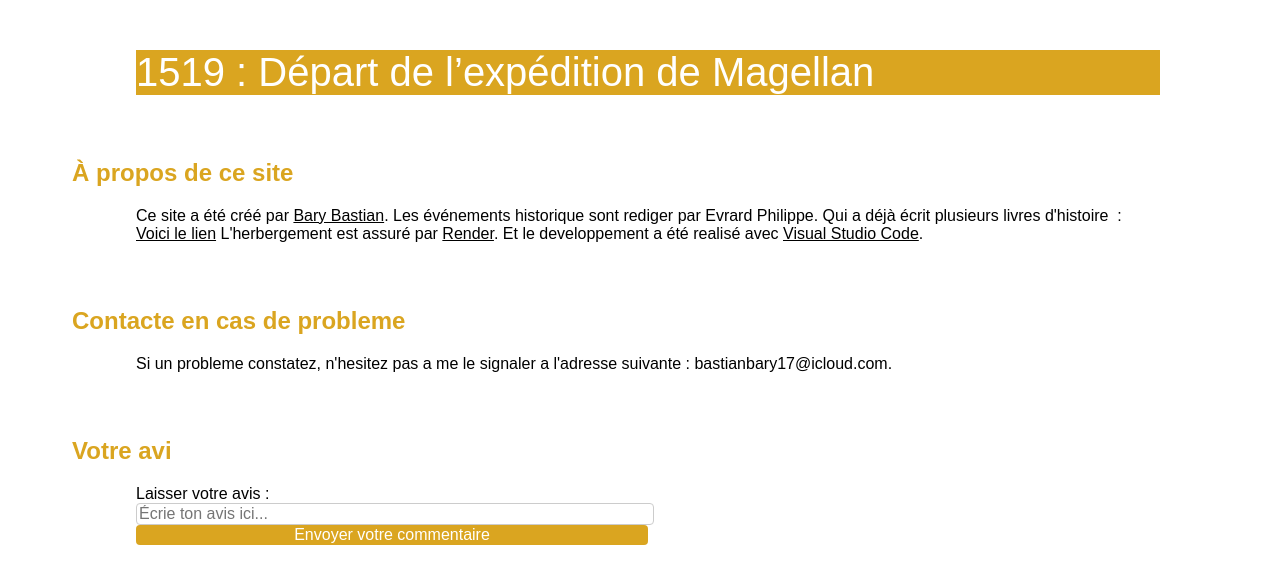
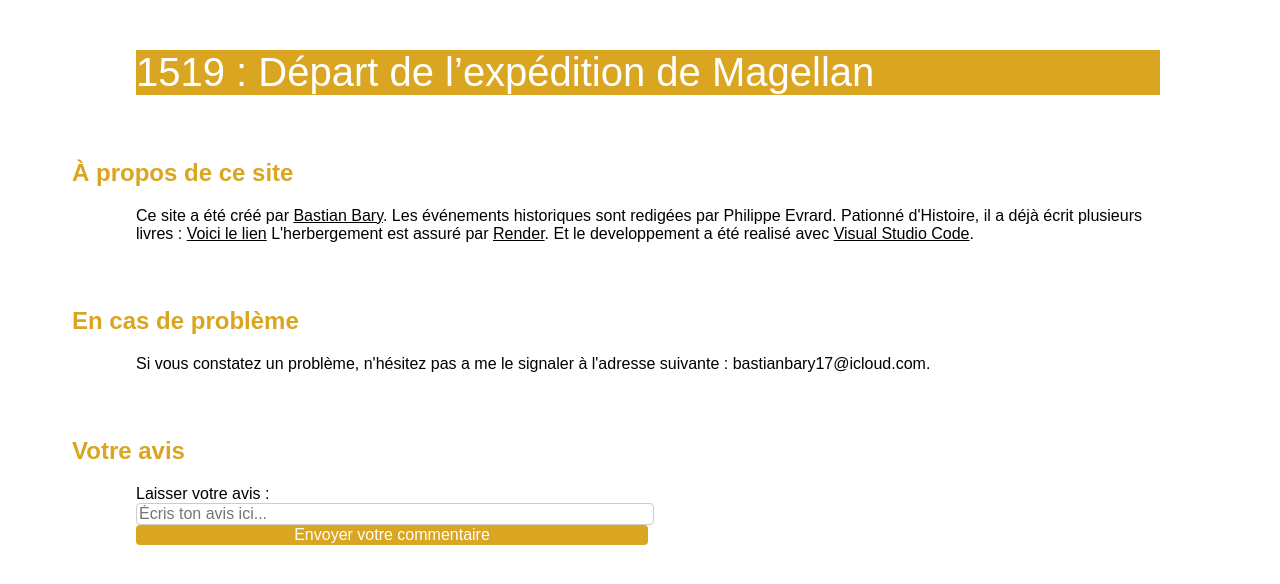
Before and after one commit to babadu17/evenement-du-jour, a Flask app: page / in a window 1280 px wide. Shown: the part 108-692 px from the top of the page. Run offline with Flask 3, Linux system fonts and the light colour scheme.

Commit message:
Update index.html

```diff
--- a/templates/index.html
+++ b/templates/index.html
@@ -30,22 +30,22 @@
 
         <h2>À propos de ce site</h2>
         <p class="text">
-            Ce site a été créé par <a href="https://mes-site.onrender.com" target="_blank">Bary Bastian</a>.
-            Les événements historique sont rediger par Evrard Philippe.
-            Qui a déjà écrit plusieurs livres d'histoire  : <a href="https://www.coollibri.com/bibliotheque-en-ligne/philippe-evrard">Voici le lien</a>
+            Ce site a été créé par <a href="https://mes-site.onrender.com" target="_blank">Bastian Bary</a>.
+            Les événements historiques sont redigées par Philippe Evrard.
+            Pationné d'Histoire, il a déjà écrit plusieurs livres : <a href="https://www.thebookedition.com/fr/#307a/fullscreen/product/f[brand][]=Philippe+Evrard&m=and&p=2&q=Philippe+Evrard">Voici le lien</a>
             L'herbergement est assuré par <a href="https://render.com" target="_blank">Render</a>.
             Et le developpement a été realisé avec <a href="https://code.visualstudio.com" target="_blank">Visual Studio Code</a>.<br>
         </p>
 
-        <h2>Contacte en cas de probleme</h2>
+        <h2>En cas de problème</h2>
         <p class="text">
-            Si un probleme constatez, n'hesitez pas a me le signaler a l'adresse suivante : bastianbary17@icloud.com.
+            Si vous constatez un problème, n'hésitez pas a me le signaler à l'adresse suivante : bastianbary17@icloud.com.
         </p>
 
-        <h2>Votre avi</h2>
+        <h2>Votre avis</h2>
         <form action="/enregistrer_avis" method="post" class="avi">
             <label for="avi">Laisser votre avis :</label><br>
-            <input type="text" name="avi" placeholder="Écrie ton avis ici..."><br>
+            <input type="text" name="avi" placeholder="Écris ton avis ici..."><br>
             <input type="submit" value="Envoyer votre commentaire">
             <p>{{ message }}</p>
         </form>
```
